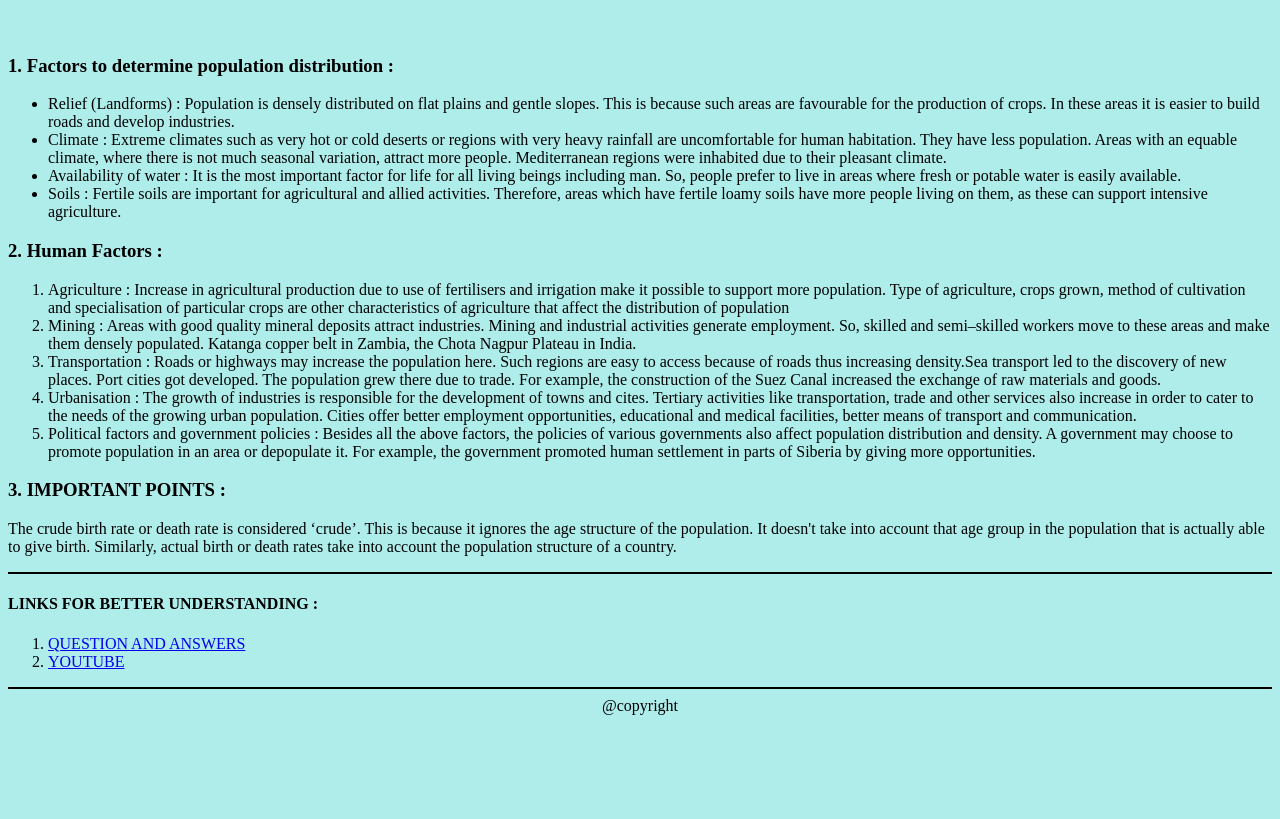
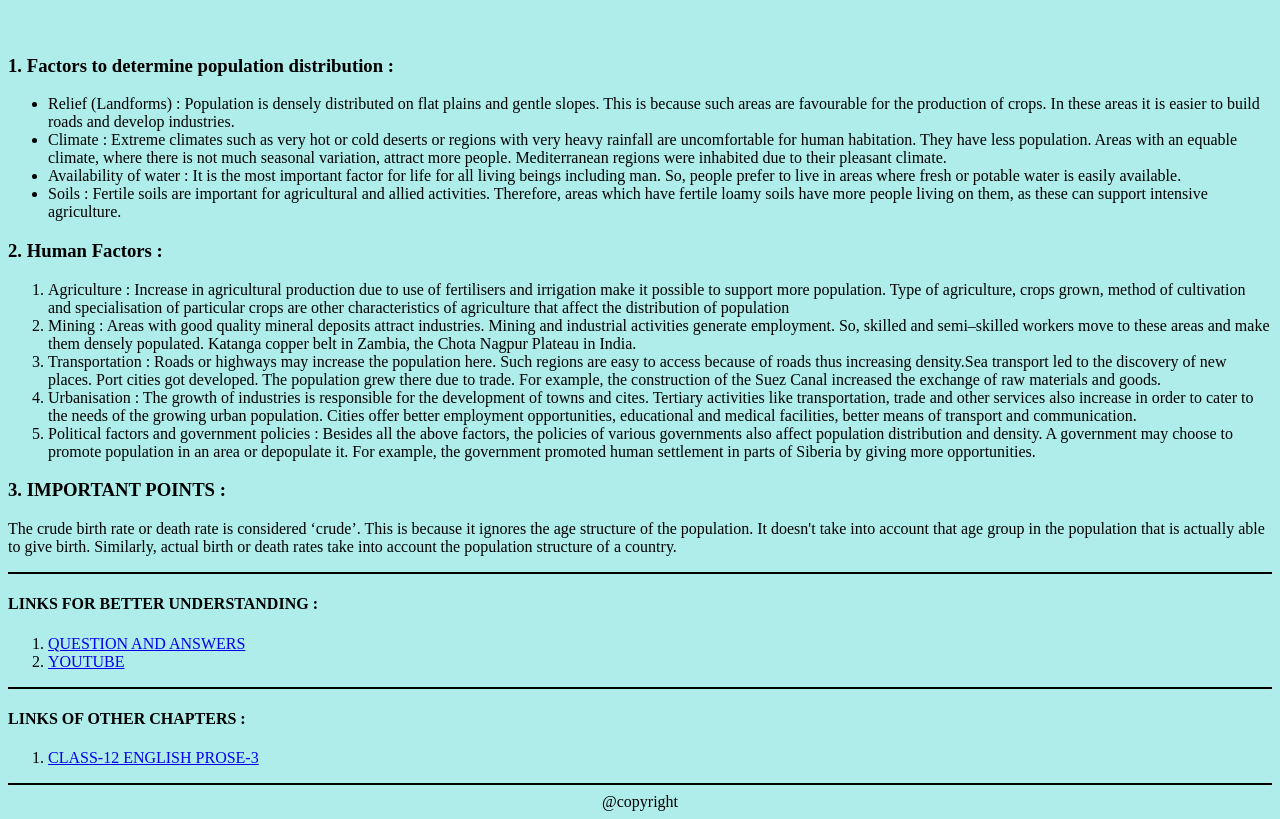
Before and after one commit to MAYUR-NK/CLASS12-GEOGRAPHY-CH1, a plain HTML site: page index.html in a window 1280 px wide. Shown: the part 109-928 px from the top of the page. Before the commit the page ends 832 px from the top, so only its background shows below. Drawn offline with Linux system fonts and the light colour scheme.

Commit message:
Update index.html

```diff
--- a/index.html
+++ b/index.html
@@ -87,6 +87,11 @@ Siberia by giving more opportunities.</li>
 <li><a href="https://www.youtube.com/watch?v=dlF99Mn7hRc"> YOUTUBE </a>
 </ol>
 <hr color="black">
+<h4>  LINKS OF OTHER CHAPTERS :</h4>
+<ol>
+<li><a href="https://mayur-nk.github.io/ENGLISH-PROSE-3/"> CLASS-12 ENGLISH PROSE-3 </a></li>
+</ol>
+<hr color="black">
 <center>@copyright</center>
 </body>
 </html>
```
